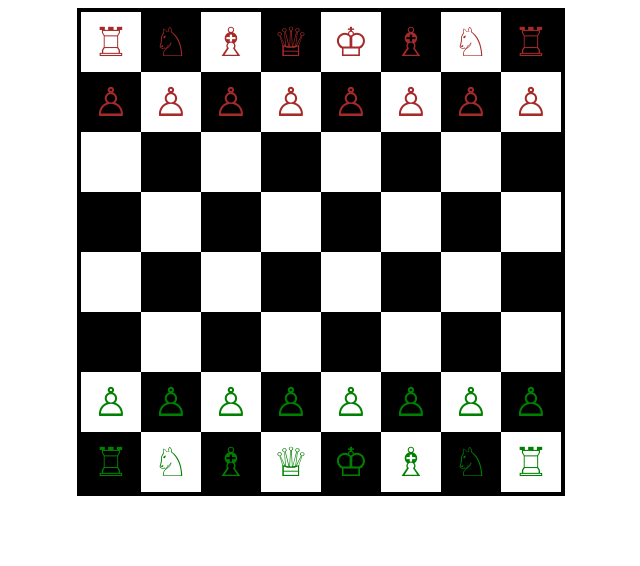
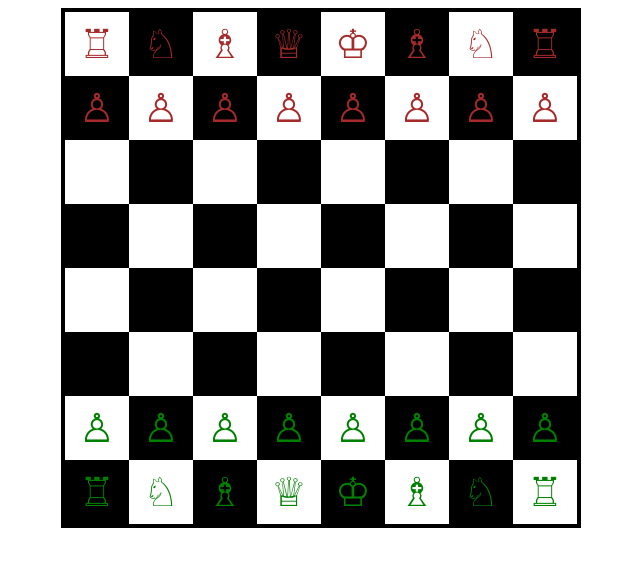
Before and after one commit to dudekullagousiya/cheesboard, a plain HTML site: page index.html in a window 1280 px wide. Shown: the whole page, without its empty margins (319-959 px from the left). Drawn offline with Linux system fonts and the light colour scheme.

Commit message:
thirdd commit

```diff
--- a/style.css
+++ b/style.css
@@ -4,8 +4,8 @@ body{
 }
 
 .container{
-    height:480px;
-    width:480px;
+    height:32rem;
+    width:32rem;
     border:4px solid;
 
 }
@@ -15,8 +15,8 @@ body{
 }
 
 .row1child{
-    height:60px;
-    width:60px;
+    height:4rem;
+    width:4rem;
     display: flex;
     justify-content: center;
     align-items: center;
@@ -26,7 +26,7 @@ body{
 
 }
 .browncol{
-     font-size:40px;
+     font-size:2.5rem;
     color:brown;
 
 }
@@ -34,8 +34,8 @@ body{
     background-color: black;
 }
 .row2child{
-    height:60px;
-    width:60px;
+    height:4rem;
+    width:4rem;
      display: flex;
     justify-content: center;
     align-items: center;
@@ -48,7 +48,7 @@ body{
 }
 .bluecol{
     color:green;
-    font-size: 40px;
+    font-size: 2.5rem;
 
 }
 .row2child:nth-child(odd){
```
